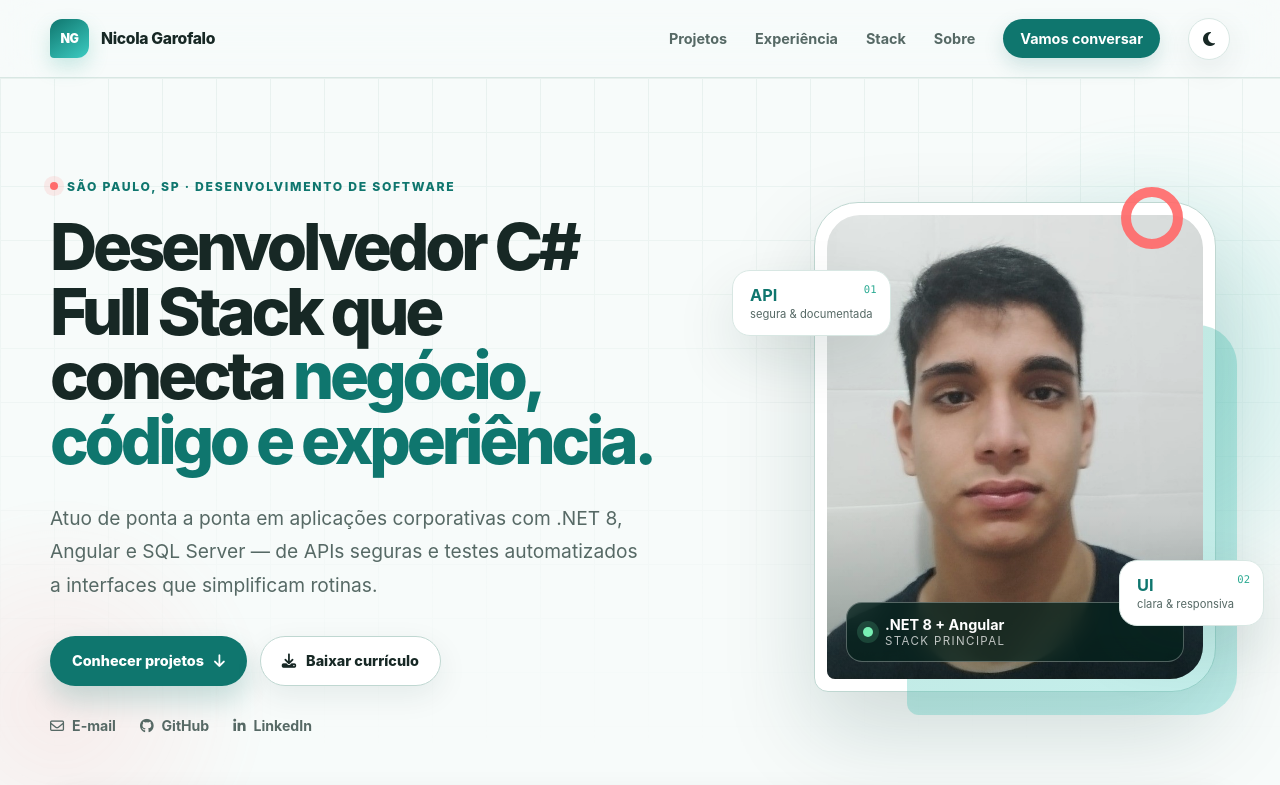
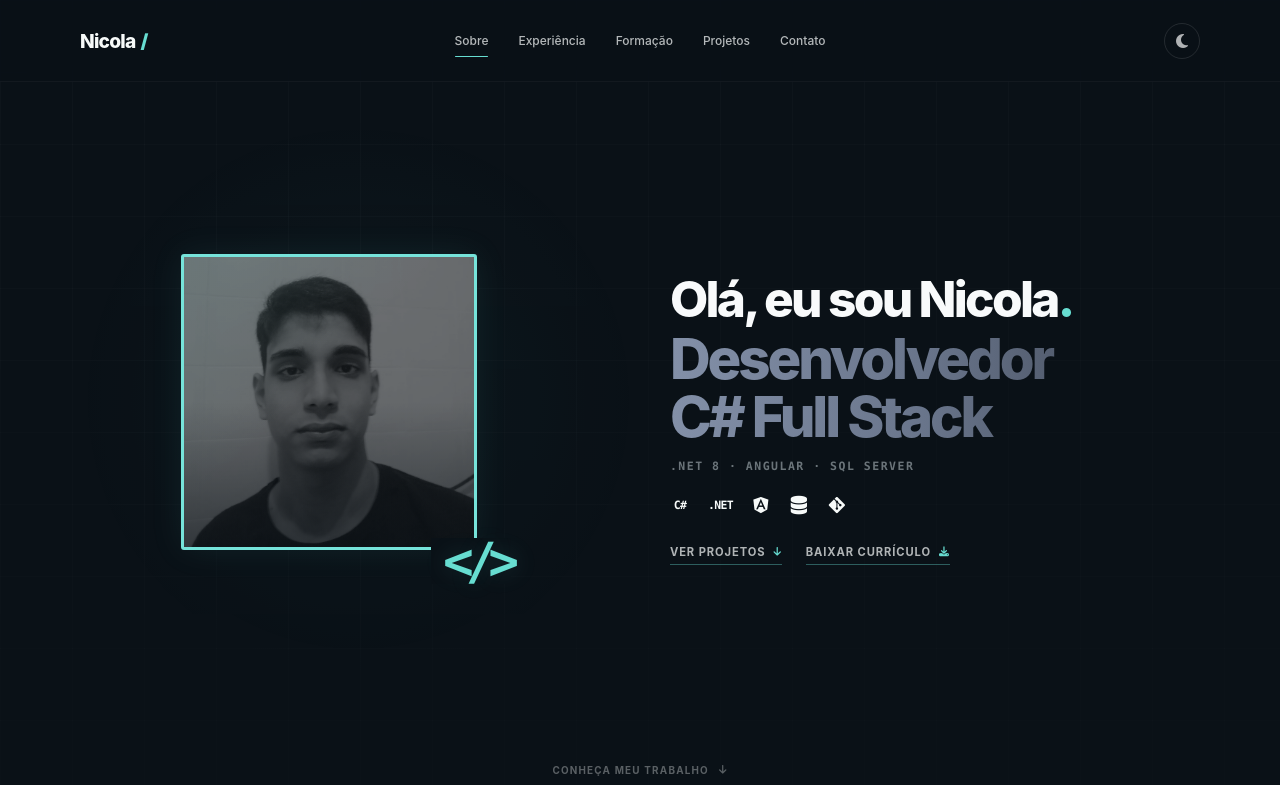
Before and after one commit to Nicola3423/meu-portifolio, a React (Create React App) app: page / in a window 1280 px wide. Shown: the top 785 px of the page. Built offline with nearby package versions, Linux system fonts and the light colour scheme.

Commit message:
Restyle portfolio hero from visual reference

```diff
--- a/src/App.tsx
+++ b/src/App.tsx
@@ -9,10 +9,10 @@ import odontologicoImg from './images/Odontologico.png';
 import CurriculoPdf from './statics/Curriculo.pdf';
 
 const navItems = [
+  { label: 'Sobre', href: '#sobre' },
+  { label: 'Experiência', href: '#experiencia' },
+  { label: 'Formação', href: '#formacao' },
   { label: 'Projetos', href: '#projetos' },
-  { label: 'Experiência', href: '#experiencia' },
-  { label: 'Stack', href: '#stack' },
-  { label: 'Sobre', href: '#sobre' },
 ];
 
 const projects = [
@@ -132,8 +132,8 @@ const App: React.FC = () => {
       <nav className="main-nav" aria-label="Navegação principal">
         <div className="nav-content">
           <a className="brand" href="#inicio" onClick={closeMenu} aria-label="Nicola Garofalo — início">
-            <span className="brand-mark" aria-hidden="true">NG</span>
-            <span className="brand-name">Nicola Garofalo</span>
+            <span className="brand-name">Nicola</span>
+            <span className="brand-slash" aria-hidden="true">/</span>
           </a>
 
           <div id="primary-navigation" className={`nav-links ${isMenuOpen ? 'is-open' : ''}`}>
@@ -143,7 +143,7 @@ const App: React.FC = () => {
               </a>
             ))}
             <a className="nav-contact" href="#contato" onClick={closeMenu}>
-              Vamos conversar
+              Contato
             </a>
           </div>
 
@@ -181,88 +181,54 @@ const App: React.FC = () => {
 
       <main id="conteudo">
         <header id="inicio" className="hero-section">
-          <div className="hero-grid" aria-hidden="true" />
-          <div className="hero-glow hero-glow-one" aria-hidden="true" />
-          <div className="hero-glow hero-glow-two" aria-hidden="true" />
-
           <div className="section-container hero-content">
-            <div className="hero-copy" data-aos="fade-up">
-              <p className="eyebrow">
-                <span className="eyebrow-dot" /> São Paulo, SP · Desenvolvimento de software
-              </p>
-              <h1>
-                Desenvolvedor C# Full Stack que conecta <span>negócio, código e experiência.</span>
-              </h1>
-              <p className="hero-description">
-                Atuo de ponta a ponta em aplicações corporativas com .NET 8, Angular e SQL Server — de APIs
-                seguras e testes automatizados a interfaces que simplificam rotinas.
-              </p>
-
-              <div className="hero-actions">
-                <a className="button button-primary" href="#projetos">
-                  Conhecer projetos <i className="fa-solid fa-arrow-down" aria-hidden="true" />
-                </a>
-                <a className="button button-secondary" href={CurriculoPdf} download="Curriculo_Nicola_Garofalo.pdf">
-                  <i className="fa-solid fa-download" aria-hidden="true" /> Baixar currículo
-                </a>
-              </div>
-
-              <div className="hero-links" aria-label="Links profissionais">
-                <a href="mailto:montecravonicola@gmail.com">
-                  <i className="fa-regular fa-envelope" aria-hidden="true" /> E-mail
-                </a>
-                <a href="https://github.com/Nicola3423" target="_blank" rel="noopener noreferrer">
-                  <i className="fa-brands fa-github" aria-hidden="true" /> GitHub
-                </a>
-                <a
-                  href="https://www.linkedin.com/in/nicola-monte-cravo-garofalo-3757902b0/"
-                  target="_blank"
-                  rel="noopener noreferrer"
-                >
-                  <i className="fa-brands fa-linkedin-in" aria-hidden="true" /> LinkedIn
-                </a>
-              </div>
-            </div>
-
-            <div className="hero-visual" data-aos="fade-left" data-aos-delay="100">
-              <div className="profile-frame">
-                <div className="profile-accent" aria-hidden="true" />
+            <div className="hero-code-frame" data-aos="fade-right" aria-label="Retrato de Nicola Garofalo">
+              <div className="code-frame-border">
                 <img
                   src={profileImg}
                   alt="Nicola Garofalo, desenvolvedor full stack"
-                  className="profile-image"
+                  className="code-frame-image"
                   width="800"
                   height="800"
                 />
-                <div className="profile-caption">
-                  <span className="status-indicator" aria-hidden="true" />
-                  <div>
-                    <strong>.NET 8 + Angular</strong>
-                    <span>stack principal</span>
-                  </div>
-                </div>
+              </div>
+              <span className="code-frame-symbol" aria-hidden="true">&lt;/&gt;</span>
+            </div>
+
+            <div className="hero-intro" data-aos="fade-left" data-aos-delay="100">
+              <p className="hero-greeting">Olá, eu sou Nicola<span>.</span></p>
+              <h1>Desenvolvedor <span>C# Full Stack</span></h1>
+              <p className="hero-stack-line">.NET 8 · Angular · SQL Server</p>
+
+              <div className="hero-tech-row" aria-label="Principais tecnologias">
+                <span className="hero-tech-glyph hero-tech-text" title="C#">C#</span>
+                <span className="hero-tech-glyph hero-tech-text" title=".NET 8">.NET</span>
+                <span className="hero-tech-glyph" title="Angular" aria-label="Angular">
+                  <i className="fa-brands fa-angular" aria-hidden="true" />
+                </span>
+                <span className="hero-tech-glyph" title="SQL Server" aria-label="SQL Server">
+                  <i className="fa-solid fa-database" aria-hidden="true" />
+                </span>
+                <span className="hero-tech-glyph" title="Git" aria-label="Git">
+                  <i className="fa-brands fa-git-alt" aria-hidden="true" />
+                </span>
               </div>
 
-              <div className="code-note code-note-top" aria-hidden="true">
-                <span>01</span>
-                <strong>API</strong>
-                <small>segura & documentada</small>
-              </div>
-              <div className="code-note code-note-bottom" aria-hidden="true">
-                <span>02</span>
-                <strong>UI</strong>
-                <small>clara & responsiva</small>
+              <div className="hero-quick-links">
+                <a href="#projetos">
+                  Ver projetos <i className="fa-solid fa-arrow-down" aria-hidden="true" />
+                </a>
+                <a href={CurriculoPdf} download="Curriculo_Nicola_Garofalo.pdf">
+                  Baixar currículo <i className="fa-solid fa-download" aria-hidden="true" />
+                </a>
               </div>
             </div>
           </div>
 
-          <div className="section-container expertise-strip" data-aos="fade-up" data-aos-delay="150">
-            <span className="expertise-label">Atuação de ponta a ponta</span>
-            <div><strong>Back-end</strong><span>.NET 8</span></div>
-            <div><strong>Front-end</strong><span>Angular</span></div>
-            <div><strong>Dados</strong><span>SQL Server</span></div>
-            <div><strong>Qualidade</strong><span>xUnit</span></div>
-          </div>
+          <a className="hero-scroll-cue" href="#projetos" aria-label="Ir para a próxima seção">
+            <span>Conheça meu trabalho</span>
+            <i className="fa-solid fa-arrow-down" aria-hidden="true" />
+          </a>
         </header>
 
         <section id="projetos" className="section projects-section">
@@ -324,7 +290,7 @@ const App: React.FC = () => {
                 ciclo completo de produtos corporativos.
               </p>
 
-              <div className="education-card">
+              <div id="formacao" className="education-card">
                 <div className="education-icon" aria-hidden="true">
                   <i className="fa-solid fa-graduation-cap" />
                 </div>
--- a/src/styles.css
+++ b/src/styles.css
@@ -1863,3 +1863,415 @@ h3 {
     transform: none !important;
   }
 }
+
+/* Hero inspirado na referência enviada */
+.main-nav {
+  height: 82px;
+  border-bottom-color: rgba(255, 255, 255, 0.04);
+  background: rgba(10, 17, 23, 0.96);
+  backdrop-filter: blur(14px);
+  -webkit-backdrop-filter: blur(14px);
+}
+
+.main-nav .nav-content {
+  width: min(calc(100% - 48px), 1120px);
+  display: grid;
+  grid-template-columns: 1fr auto 1fr;
+  gap: 32px;
+}
+
+.main-nav .brand {
+  gap: 5px;
+  color: #f7faf9;
+  font-size: 1.2rem;
+  letter-spacing: -0.04em;
+}
+
+.main-nav .brand-name {
+  display: inline;
+  font-size: inherit;
+}
+
+.brand-slash {
+  color: #67ddd1;
+  font-weight: 900;
+}
+
+.main-nav .nav-links {
+  justify-self: center;
+  margin: 0;
+  gap: 30px;
+}
+
+.main-nav .nav-links > a {
+  color: rgba(247, 250, 249, 0.72);
+  font-size: 0.75rem;
+  font-weight: 550;
+}
+
+.main-nav .nav-links > a:hover,
+.main-nav .nav-links > a:focus-visible {
+  color: #ffffff;
+}
+
+.main-nav .nav-links > a:not(.nav-contact)::after {
+  bottom: -9px;
+  height: 1px;
+  background: #67ddd1;
+}
+
+.main-nav .nav-links > a:first-child::after {
+  transform: scaleX(1);
+}
+
+.main-nav .nav-links .nav-contact {
+  padding: 0;
+  border-radius: 0;
+  background: transparent;
+  color: rgba(247, 250, 249, 0.72);
+  box-shadow: none;
+}
+
+.main-nav .nav-links .nav-contact:hover,
+.main-nav .nav-links .nav-contact:focus-visible {
+  background: transparent;
+  color: #ffffff;
+}
+
+.main-nav .nav-actions {
+  justify-self: end;
+}
+
+.main-nav .theme-toggle {
+  width: 36px;
+  height: 36px;
+  border-color: rgba(255, 255, 255, 0.11);
+  background: transparent;
+  color: rgba(255, 255, 255, 0.68);
+  box-shadow: none;
+}
+
+.main-nav .theme-toggle:hover {
+  border-color: #67ddd1;
+  color: #67ddd1;
+}
+
+.main-nav .menu-toggle {
+  border-color: rgba(255, 255, 255, 0.12);
+  background: transparent;
+  color: #f7faf9;
+  box-shadow: none;
+}
+
+.hero-section {
+  min-height: 100svh;
+  padding: 82px 0 0;
+  display: grid;
+  align-items: stretch;
+  overflow: hidden;
+  background: #0a1117;
+  color: #f7faf9;
+}
+
+.hero-section::before {
+  content: '';
+  position: absolute;
+  z-index: -1;
+  inset: 0;
+  background:
+    radial-gradient(circle at 28% 50%, rgba(103, 221, 209, 0.05), transparent 28%),
+    linear-gradient(rgba(255, 255, 255, 0.018) 1px, transparent 1px),
+    linear-gradient(90deg, rgba(255, 255, 255, 0.018) 1px, transparent 1px);
+  background-size: auto, 72px 72px, 72px 72px;
+  mask-image: linear-gradient(to bottom, black, rgba(0, 0, 0, 0.35));
+}
+
+.hero-section .hero-content {
+  width: min(calc(100% - 48px), 980px);
+  min-height: calc(100svh - 82px);
+  padding: 48px 0 92px;
+  grid-template-columns: minmax(280px, 0.92fr) minmax(0, 1.08fr);
+  align-items: center;
+  gap: clamp(70px, 10vw, 130px);
+}
+
+.hero-code-frame {
+  position: relative;
+  width: min(100%, 330px);
+  aspect-ratio: 1;
+  justify-self: center;
+}
+
+.code-frame-border {
+  position: absolute;
+  inset: 0 34px 34px 0;
+  overflow: hidden;
+  border: 3px solid #76e3da;
+  border-radius: 3px;
+  background: #0a1117;
+  box-shadow: 0 0 35px rgba(103, 221, 209, 0.08);
+}
+
+.code-frame-border::after {
+  content: '';
+  position: absolute;
+  inset: 0;
+  background:
+    linear-gradient(to top, rgba(10, 17, 23, 0.5), transparent 50%),
+    linear-gradient(135deg, rgba(103, 221, 209, 0.08), transparent 45%);
+  pointer-events: none;
+}
+
+.code-frame-image {
+  width: 100%;
+  height: 100%;
+  object-fit: cover;
+  object-position: center;
+  filter: grayscale(1) contrast(1.08) brightness(0.78);
+  opacity: 0.58;
+  transition: filter 260ms ease, opacity 260ms ease, transform 400ms ease;
+}
+
+.hero-code-frame:hover .code-frame-image {
+  filter: grayscale(0.35) contrast(1.06) brightness(0.86);
+  opacity: 0.76;
+  transform: scale(1.025);
+}
+
+.code-frame-symbol {
+  position: absolute;
+  right: 0;
+  bottom: 0;
+  z-index: 3;
+  padding: 0 0 0 12px;
+  background: #0a1117;
+  color: #67ddd1;
+  font-family: ui-monospace, SFMono-Regular, Menlo, Consolas, monospace;
+  font-size: clamp(2.5rem, 4vw, 3.5rem);
+  font-weight: 900;
+  letter-spacing: -0.16em;
+  line-height: 0.9;
+  text-shadow: 0 0 24px rgba(103, 221, 209, 0.18);
+}
+
+.hero-intro {
+  max-width: 570px;
+}
+
+.hero-greeting {
+  margin-bottom: 3px;
+  color: #f8fafb;
+  font-size: clamp(2rem, 4vw, 3.1rem);
+  font-weight: 820;
+  letter-spacing: -0.055em;
+  line-height: 1.08;
+}
+
+.hero-greeting span {
+  color: #67ddd1;
+}
+
+.hero-intro h1 {
+  margin-bottom: 12px;
+  background: linear-gradient(90deg, #8390a8 0%, #69758b 55%, #485161 100%);
+  background-clip: text;
+  color: transparent;
+  -webkit-background-clip: text;
+  -webkit-text-fill-color: transparent;
+  font-size: clamp(2.25rem, 4.4vw, 3.65rem);
+  font-weight: 820;
+  letter-spacing: -0.055em;
+  line-height: 1.04;
+}
+
+.hero-stack-line {
+  margin: 0;
+  color: rgba(214, 225, 229, 0.48);
+  font-family: ui-monospace, SFMono-Regular, Menlo, Consolas, monospace;
+  font-size: 0.72rem;
+  font-weight: 700;
+  letter-spacing: 0.13em;
+  text-transform: uppercase;
+}
+
+.hero-tech-row {
+  display: flex;
+  align-items: center;
+  gap: 18px;
+  margin-top: 23px;
+  color: #f7faf9;
+}
+
+.hero-tech-glyph {
+  min-width: 20px;
+  display: inline-grid;
+  place-items: center;
+  color: #f7faf9;
+  font-size: 1.16rem;
+  line-height: 1;
+  transition: color 170ms ease, transform 170ms ease;
+}
+
+.hero-tech-glyph:hover {
+  color: #67ddd1;
+  transform: translateY(-3px);
+}
+
+.hero-tech-text {
+  font-family: ui-monospace, SFMono-Regular, Menlo, Consolas, monospace;
+  font-size: 0.72rem;
+  font-weight: 900;
+  letter-spacing: -0.06em;
+}
+
+.hero-quick-links {
+  display: flex;
+  align-items: center;
+  gap: 24px;
+  margin-top: 30px;
+}
+
+.hero-quick-links a {
+  display: inline-flex;
+  align-items: center;
+  gap: 8px;
+  padding-bottom: 5px;
+  border-bottom: 1px solid rgba(103, 221, 209, 0.38);
+  color: rgba(247, 250, 249, 0.7);
+  font-size: 0.7rem;
+  font-weight: 750;
+  letter-spacing: 0.08em;
+  text-decoration: none;
+  text-transform: uppercase;
+  transition: border-color 170ms ease, color 170ms ease;
+}
+
+.hero-quick-links a:hover {
+  border-color: #67ddd1;
+  color: #ffffff;
+}
+
+.hero-quick-links i {
+  color: #67ddd1;
+  font-size: 0.62rem;
+}
+
+.hero-scroll-cue {
+  position: absolute;
+  right: 50%;
+  bottom: 24px;
+  display: inline-flex;
+  align-items: center;
+  gap: 10px;
+  color: rgba(247, 250, 249, 0.34);
+  font-size: 0.62rem;
+  font-weight: 700;
+  letter-spacing: 0.12em;
+  text-decoration: none;
+  text-transform: uppercase;
+  transform: translateX(50%);
+  transition: color 170ms ease;
+}
+
+.hero-scroll-cue:hover {
+  color: #67ddd1;
+}
+
+#formacao {
+  scroll-margin-top: calc(var(--nav-height) + 26px);
+}
+
+@media (max-width: 900px) {
+  .main-nav .nav-content {
+    grid-template-columns: 1fr auto;
+  }
+
+  .main-nav .nav-links {
+    justify-self: auto;
+    gap: 0;
+    border-left-color: rgba(255, 255, 255, 0.1);
+    background: #0a1117;
+  }
+
+  .main-nav .nav-links > a,
+  .main-nav .nav-links .nav-contact {
+    padding: 17px 3px;
+    border-bottom: 1px solid rgba(255, 255, 255, 0.08);
+    color: rgba(247, 250, 249, 0.76);
+    text-align: left;
+  }
+
+  .main-nav .nav-links .nav-contact {
+    margin-top: 0;
+  }
+
+  .hero-section .hero-content {
+    min-height: auto;
+    padding: 92px 0 112px;
+    grid-template-columns: 1fr;
+    gap: 72px;
+  }
+
+  .hero-intro {
+    order: -1;
+    justify-self: center;
+    text-align: center;
+  }
+
+  .hero-tech-row,
+  .hero-quick-links {
+    justify-content: center;
+  }
+
+  .hero-code-frame {
+    width: min(72vw, 310px);
+  }
+
+  .hero-scroll-cue {
+    display: none;
+  }
+}
+
+@media (max-width: 680px) {
+  .main-nav .nav-content,
+  .hero-section .hero-content {
+    width: min(calc(100% - 32px), 980px);
+  }
+
+  .hero-section .hero-content {
+    padding: 74px 0 96px;
+    gap: 62px;
+  }
+
+  .hero-greeting {
+    font-size: clamp(1.85rem, 9vw, 2.55rem);
+  }
+
+  .hero-intro h1 {
+    font-size: clamp(2.05rem, 10vw, 3rem);
+  }
+
+  .hero-code-frame {
+    width: min(76vw, 275px);
+  }
+}
+
+@media (max-width: 470px) {
+  .main-nav .brand-name {
+    display: inline;
+  }
+
+  .hero-stack-line {
+    font-size: 0.62rem;
+    letter-spacing: 0.09em;
+  }
+
+  .hero-tech-row {
+    gap: 15px;
+  }
+
+  .hero-quick-links {
+    flex-direction: column;
+    gap: 15px;
+  }
+}
```
Also changed, not shown: 1 other file (tests, documents, lock files or other folders).
